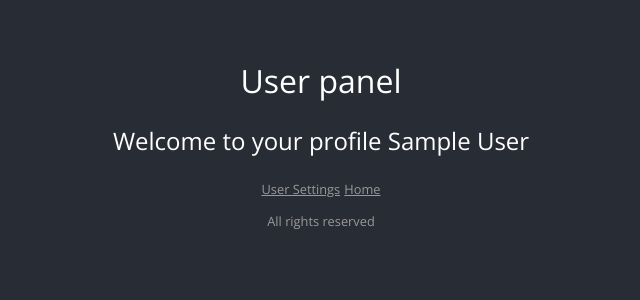
After one commit to Caster22/OAuth2.0, a Node server app: page /user/profile in a window 1280 px wide. The commit adds this page. Shown: the top 300 px of the page, without its empty margins (319-959 px from the left). Run offline with Node 20, Linux system fonts and the light colour scheme; the visitor is signed in with stand-in values (Sample User, id 1); some libraries are stand-ins or nearby versions.

Commit message:
Add profile and settings subpages

```diff
--- a/public/style.css
+++ b/public/style.css
@@ -152,6 +152,14 @@ button {
   box-shadow: 0 0 10px 5px rgba(0,0,0,0.1);
 }
 
+.avatar {
+  width: 7rem;
+  height: 7rem;
+  border-radius: 50%;
+  box-shadow: 0 0 10px 10px rgba(0,0,0,0.1);
+  object-fit: cover;
+}
+
 @-webkit-keyframes fadeIn {
   from {
     opacity: 0;
--- a/routes/auth.routes.js
+++ b/routes/auth.routes.js
@@ -10,5 +10,9 @@ router.get('/google/callback', passport.authenticate('google', { failureRedirect
 		res.redirect('/user/logged');
 	}
 );
+router.get('/logout', (req, res) => {
+	req.logout();
+	res.redirect('/');
+});
 
 module.exports = router;
--- a/routes/user.routes.js
+++ b/routes/user.routes.js
@@ -1,9 +1,23 @@
 const express = require('express');
 const router = express.Router();
+const passport = require('passport');
 
-router.get('/logged', (req, res) => {
-	res.render('logged');
+const loggedUser = (req, res, next) => {
+	if (!req.user) res.redirect('/user/no-permission');
+	else next();
+}
+
+router.get('/logged', loggedUser, (req, res) => {
+		res.render('logged', { name: req.user.displayName, photo: req.user.photos[0].value});
 });
+
+router.get('/profile', loggedUser, (req, res)=> {
+		res.render('profile', { name: req.user.displayName });
+});
+
+router.get('/profile/settings', loggedUser, (req, res)=> {
+		res.render('settings');
+	});
 
 router.get('/no-permission', (req, res) => {
 	res.render('noPermission');
--- a/views/noPermission.hbs
+++ b/views/noPermission.hbs
@@ -2,4 +2,5 @@
   <p class="error">
     You have no permission to use this site! Please log in first!
   </p>
+    <a href="/">Back to Log in page!</a>
 </section>
--- /dev/null
+++ b/views/profile.hbs
@@ -0,0 +1,5 @@
+<section>
+    <h1>Welcome to your profile {{ name }}</h1>
+    <a href="/user/profile/settings">User Settings</a>
+    <a href="/user/logged">Home</a>
+</section>
--- /dev/null
+++ b/views/settings.hbs
@@ -0,0 +1,5 @@
+<section>
+    <h1>User settings:</h1>
+    <a href="/user/profile">Back to Profile view</a>
+    <a href="/user/logged">Home</a>
+</section>
```
Also changed, not shown: views/logged.hbs (+8 -3 lines).
